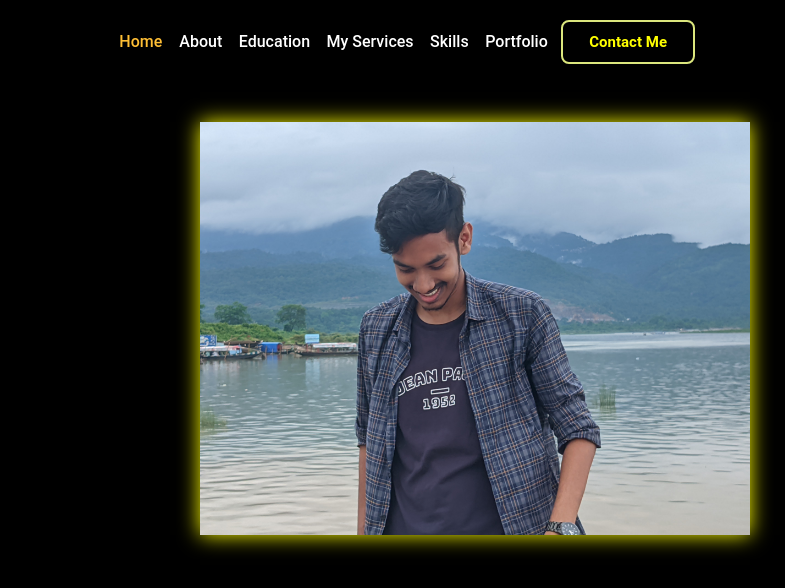
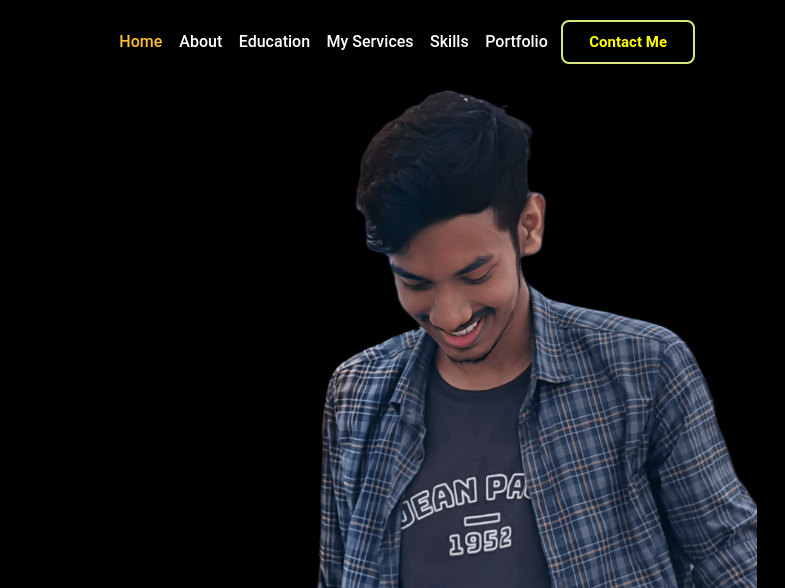
Before and after one commit to mukit-blaster/my-portfolio, a plain HTML site: page index.html in a window 1280 px wide. Shown: the top 588 px of the page, 495-1280 px from the left. Drawn offline with nearby package versions, Linux system fonts and the light colour scheme.

Commit message:
fixed background and some overlaping issue

```diff
--- a/index.html
+++ b/index.html
@@ -1,6 +1,6 @@
 <!-----META SECTION----->
 <!DOCTYPE html>
-<html>
+<html lang="en">
 
 <head>
   <title>Portfolio Website</title>
@@ -76,9 +76,7 @@
         </div>
       </div>
 
-      <div class="width-50">
-        <img src="mukit.jpg">
-      </div>
+
     </div>
   </div>
 
--- a/styles.css
+++ b/styles.css
@@ -70,6 +70,8 @@ body {
 	padding-top: 20px;
 	padding-bottom: 50px;
 	height: 100vh;
+	background-image: url(./new\ \(1\).png);
+	background-size: cover;
 }
 
 .logo {
```
Also changed, not shown: new (1).png (added).
